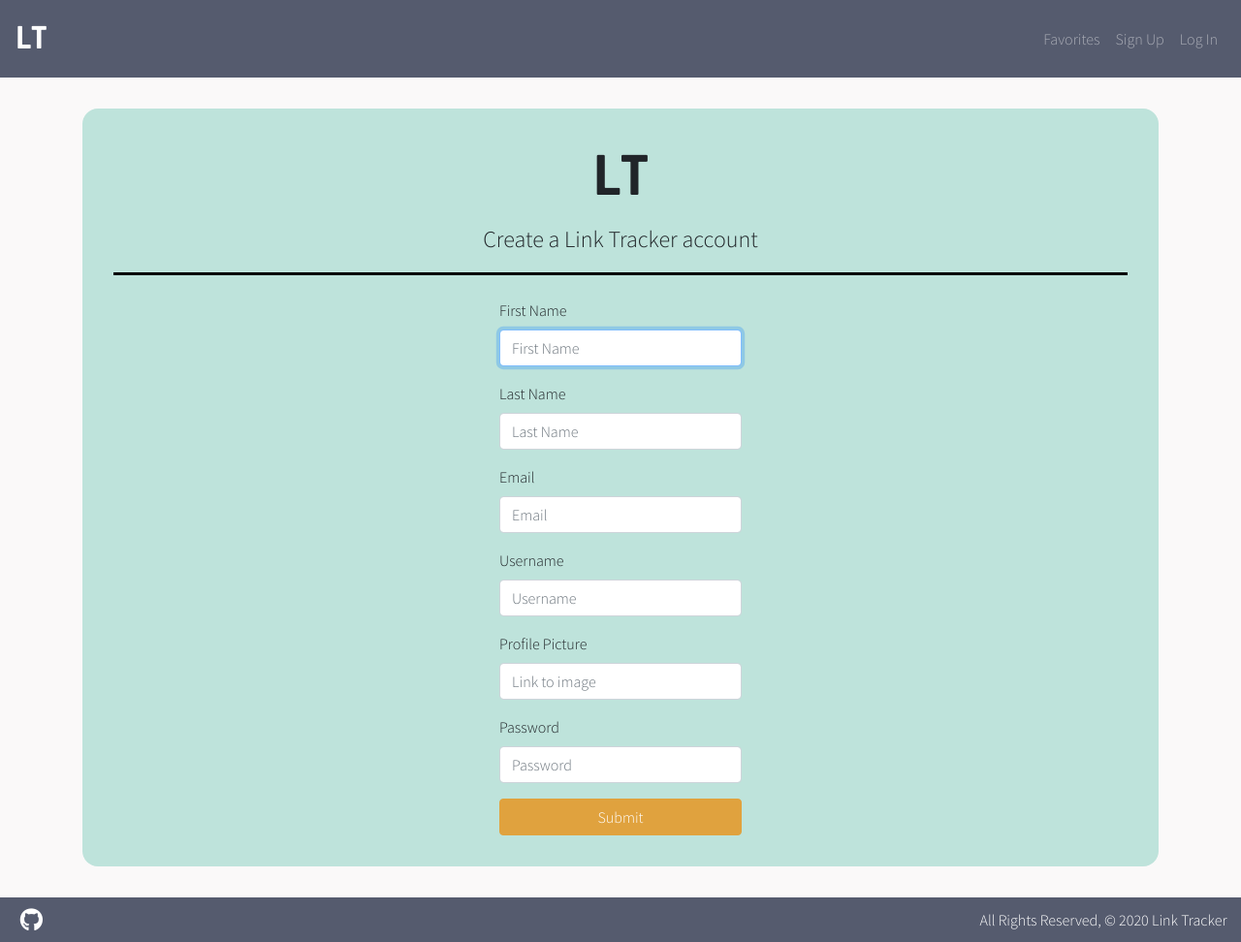
After one commit to gc893/link-tracker, a Django app: page /accounts/signup/ in a window 1280 px wide. The commit adds this page. Shown: the whole page at 97% size. Run offline with Django 3.2, Linux system fonts and the light colour scheme; some libraries are stand-ins or nearby versions.

```diff
--- a/linkTracker/settings.py
+++ b/linkTracker/settings.py
@@ -120,3 +120,7 @@ USE_TZ = True
 # https://docs.djangoproject.com/en/3.1/howto/static-files/
 
 STATIC_URL = '/static/'
+
+LOGIN_REDIRECT_URL = '/dashboard/'
+
+LOGOUT_REDIRECT_URL = '/'
--- a/linkTracker/urls.py
+++ b/linkTracker/urls.py
@@ -19,4 +19,5 @@ from django.urls import path, include
 urlpatterns = [
     path('admin/', admin.site.urls),
     path('', include('main_app.urls')),
+    path('accounts/', include('django.contrib.auth.urls')),
 ]
--- /dev/null
+++ b/main_app/forms.py
@@ -0,0 +1,8 @@
+from django.contrib.auth.forms import UserCreationForm, UserChangeForm
+from .models import User
+
+
+class CustomUserCreationForm(UserCreationForm):
+    class Meta(UserCreationForm):
+        model = User
+        fields = ('first_name', 'last_name', 'email', 'username', 'avatar', 'password')
--- a/main_app/static/css/style.css
+++ b/main_app/static/css/style.css
@@ -39,6 +39,13 @@ main {
 hr {
   margin: 0;
   border-style: solid;
+  background: black;
+  height: 2px;
+}
+
+#submit-btn {
+  background-color: #E0A23E;
+  border-color: #E0A23E;
 }
 
 .page-footer {
@@ -67,3 +74,18 @@ main li{
 main li::marker{
   margin: 0;
 }
+
+/* Log In Page Rules */
+
+.form-cont {
+  display: flex;
+  flex-direction: row;
+  justify-content: center;
+}
+
+form {
+  display: flex;
+  flex-direction: column;
+  min-width: 250px;
+  margin: 0;
+}
--- a/main_app/templates/base.html
+++ b/main_app/templates/base.html
@@ -21,11 +21,11 @@
       <div class="collapse navbar-collapse" id="navbarNav">
         <ul class="navbar-nav ml-auto">
           {% if user.is_authenticated %}
-            <li class="nav-item"><a class="nav-link" href="/logout">Log Out</a></li>
+            <li class="nav-item"><a class="nav-link" href="/accounts/logout">Log Out</a></li>
           {% else %}
             <li class="nav-item"><a class="nav-link" href="/favorites">Favorites</a></li>
-            <li class="nav-item"><a class="nav-link" href="/signup">Sign Up</a></li>
-            <li class="nav-item"><a class="nav-link" href="/login">Log In</a></li>
+            <li class="nav-item"><a class="nav-link" href="/accounts/signup">Sign Up</a></li>
+            <li class="nav-item"><a class="nav-link" href="/accounts/login">Log In</a></li>
           {% endif %}
         </ul>
       </div>
--- a/main_app/templates/home.html
+++ b/main_app/templates/home.html
@@ -5,6 +5,7 @@
 <div class='page-title'><h1>Link Tracker</h1></div>
 <p class='page-title page-sub-title'>Never loose an important resource again!</p>
 <hr />
+<br>
 <p class='page-sub-title'>Welcome to Link Tracker. Save here any important links on our platform, manage them by adding notes to them, marking them as favorites, or linking them to projects. Works for:</p>
 <ul class='page-sub-title'>
     <li>Tutorial Links</li>
--- /dev/null
+++ b/main_app/templates/registration/signup.html
@@ -0,0 +1,43 @@
+{% extends 'base.html' %}
+{% block content %}
+
+<div class='cont'>
+    <h1 class='page-title' style="font-size: 4em;">LT</h1>
+    <p class='page-title page-sub-title'>Create a Link Tracker account</p>
+    {% if error_message %}<p class="red-text">{{ error_message }}</p>{% endif %}
+    <hr />
+    <br>
+    <div class='form-cont'>
+        <form method="post" action="{% url 'signup' %}">
+            {% csrf_token %}
+            <div class="form-group">
+                <label for="first_name">First Name</label>
+                <input type='text' name='first_name' autofocus autocapitalize="words" autocomplete="first_name" maxlength="100" required class="form-control" id="first_name" placeholder="First Name">
+            </div>
+            <div class="form-group">
+                <label for="last_name">Last Name</label>
+                <input type='text' name='last_name' autocapitalize="words" autocomplete="last_name" maxlength="100" required class="form-control" id="last_name" placeholder="Last Name">
+            </div>
+            <div class="form-group">
+                <label for="email">Email</label>
+                <input type='email' name='email' autocapitalize="none" autocomplete="email" maxlength="100" required class="form-control" id="email" placeholder="Email">
+            </div>
+            <div class="form-group">
+                <label for="id_username">Username</label>
+                <input type='text' name='username' autocapitalize="none" autocomplete="username" maxlength="150" required class="form-control" id="id_username" placeholder="Username">
+            </div>
+            <div class="form-group">
+                <label for="avatar">Profile Picture</label>
+                <input type='text' name='avatar' autocapitalize="none" maxlength="255" class="form-control" id="avatar" placeholder="Link to image">
+            </div>
+            <div class="form-group">
+                <label for="exampleInputPassword1">Password</label>
+                <input type='password' name='password' autocomplete="current-password" required class="form-control" id="id_password" placeholder="Password">
+            </div>
+            <button type="submit" class="btn btn-primary" id='submit-btn'>Submit</button>
+            <input type="hidden" name="next" value="{{ next }}">
+        </form>
+    </div>
+</div>
+
+{% endblock %}
--- a/main_app/urls.py
+++ b/main_app/urls.py
@@ -3,4 +3,6 @@ from . import views
 
 urlpatterns = [
     path('', views.home, name='home'),
+    path('dashboard/', views.dashboard, name='dashboard'),
+    path('accounts/signup/', views.signup, name='signup'),
 ]
--- a/main_app/views.py
+++ b/main_app/views.py
@@ -1,6 +1,30 @@
 from django.shortcuts import render
+from django.contrib.auth import login
+from .forms import CustomUserCreationForm
 
 # Create your views here.
 
 def home(request):
-  return render(request, 'home.html')
+    return render(request, 'home.html')
+
+def dashboard(request):
+    return render(request, 'dashboard.html')
+
+def signup(request):
+  error_message = ''
+  if request.method == 'POST':
+    # This is how to create a 'user' form object
+    # that includes the data from the browser
+    form = CustomUserCreationForm(request.POST)
+    if form.is_valid():
+      # This will add the user to the database
+      user = form.save()
+      # This is how we log a user in via code
+      login(request, user)
+      return redirect('dashboard')
+    else:
+      error_message = 'Invalid sign up - try again'
+  # A bad POST or a GET request, so render signup.html with an empty form
+  form = CustomUserCreationForm()
+  context = {'form': form, 'error_message': error_message}
+  return render(request, 'registration/signup.html', context)
```
Also changed, not shown: main_app/templates/dashboard.html (added, +8 -0 lines), main_app/templates/registration/login.html (added, +27 -0 lines).
